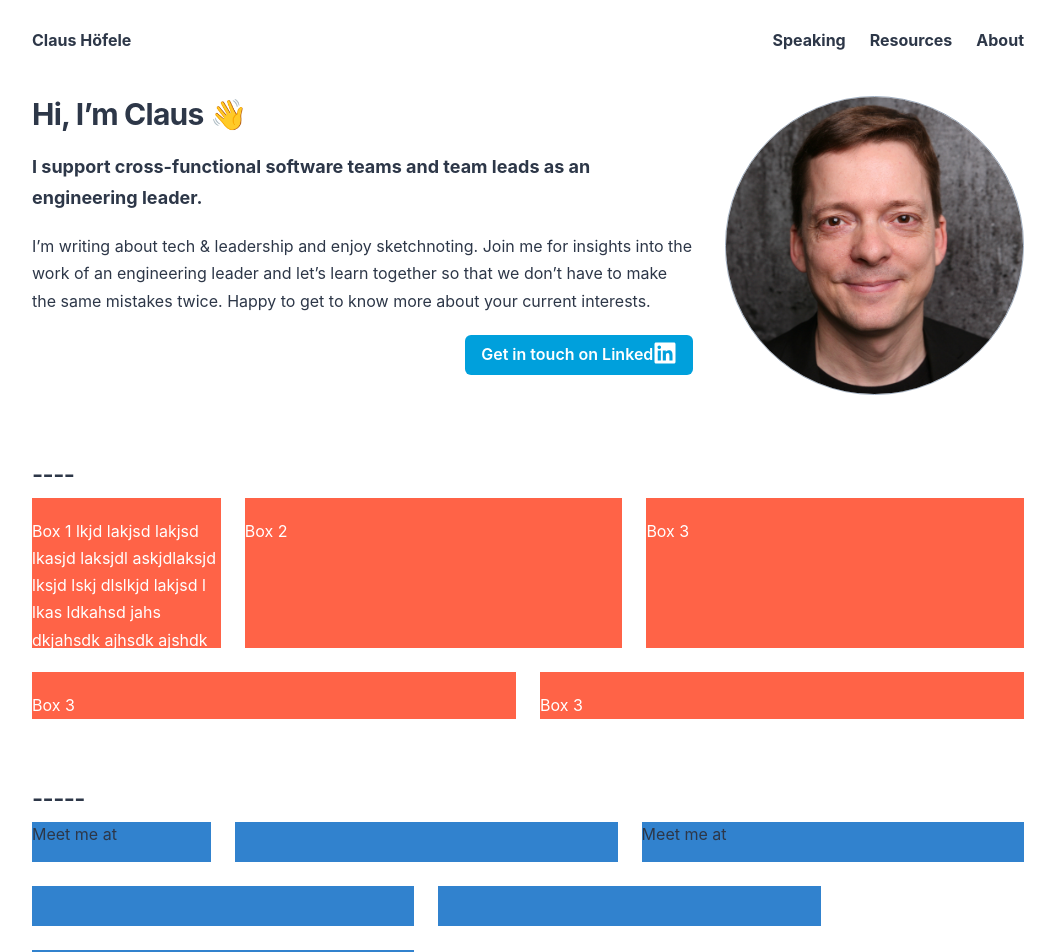
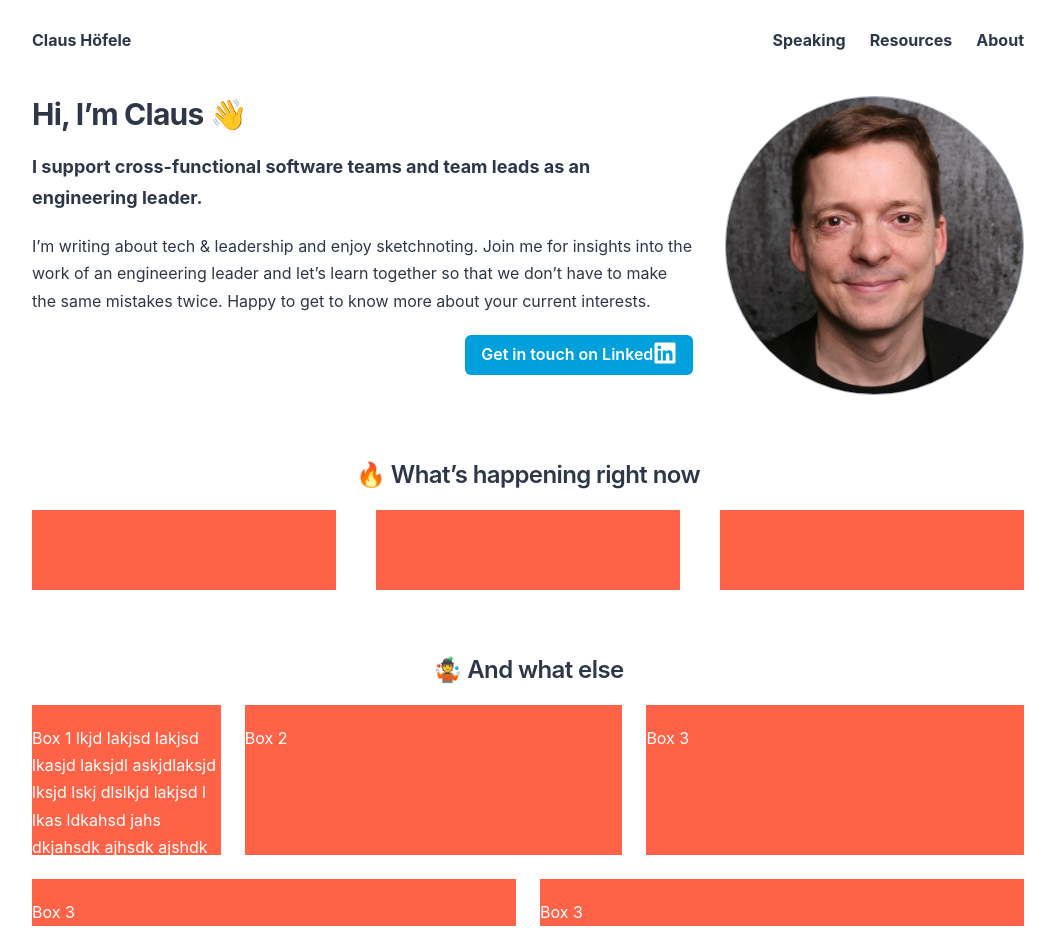
Before and after one commit to choefele/claushoefele.com, a Next.js app: page / in a window 1280 px wide. Shown: the top 952 px of the page, without its empty margins (112-1167 px from the left). Built offline with nearby package versions, Linux system fonts and the light colour scheme.

Commit message:
Add sections

```diff
--- a/src/pages/index.tsx
+++ b/src/pages/index.tsx
@@ -7,8 +7,7 @@ import {
   GridItem,
   Image,
   Flex,
-  Spacer,
-  Square,
+  SimpleGrid,
   VStack,
 } from '@chakra-ui/react';
 import { H1, H2, P } from '../components/content';
@@ -72,8 +71,22 @@ export default function Home(): JSX.Element {
             </Center>
           </GridItem>
         </Grid>
-        <H2>----</H2>
-        <Flex color="white" columnGap="6" rowGap="3" flexFlow="row wrap">
+
+        <H2 textAlign="center">🔥 What’s happening right now</H2>
+        <SimpleGrid mt="1.25rem" columns={3} spacing={10}>
+          <Box bg="tomato" height="80px"></Box>
+          <Box bg="tomato" height="80px"></Box>
+          <Box bg="tomato" height="80px"></Box>
+        </SimpleGrid>
+
+        <H2 textAlign="center">🤹 And what else</H2>
+        <Flex
+          mt="1.25rem"
+          color="white"
+          columnGap="6"
+          rowGap="3"
+          flexFlow="row wrap"
+        >
           <Box flex="1" bg="tomato" height="150px">
             <P>
               Box 1 lkjd lakjsd lakjsd lkasjd laksjdl askjdlaksjd lksjd lskj
@@ -96,7 +109,12 @@ export default function Home(): JSX.Element {
           </Box>
         </Flex>
         <H2>-----</H2>
-        <Grid templateColumns="repeat(5, 1fr)" templateRows="auto" gap={6}>
+        <Grid
+          mt="1.25rem"
+          templateColumns="repeat(5, 1fr)"
+          templateRows="auto"
+          gap={6}
+        >
           <GridItem gridColumn="auto / span 1" h="10" bg="blue.500">
             Meet me at
           </GridItem>
```
